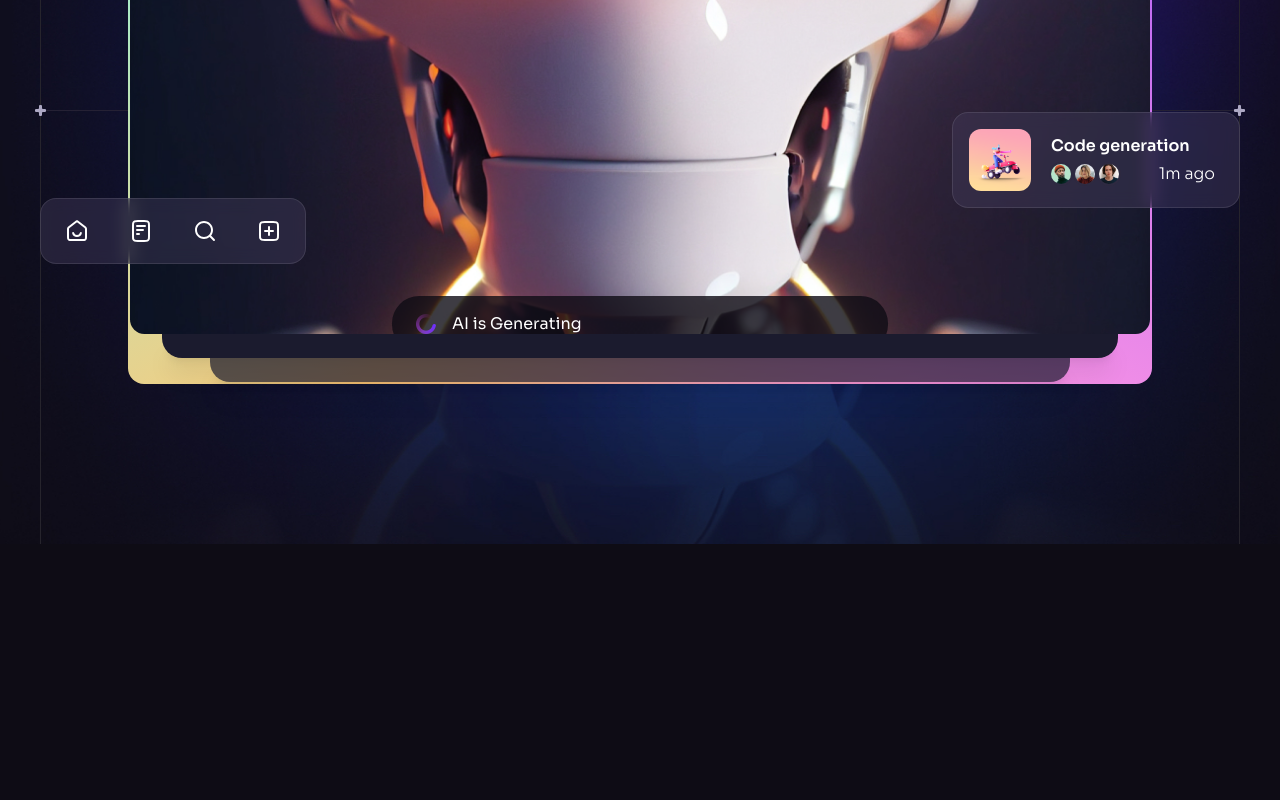
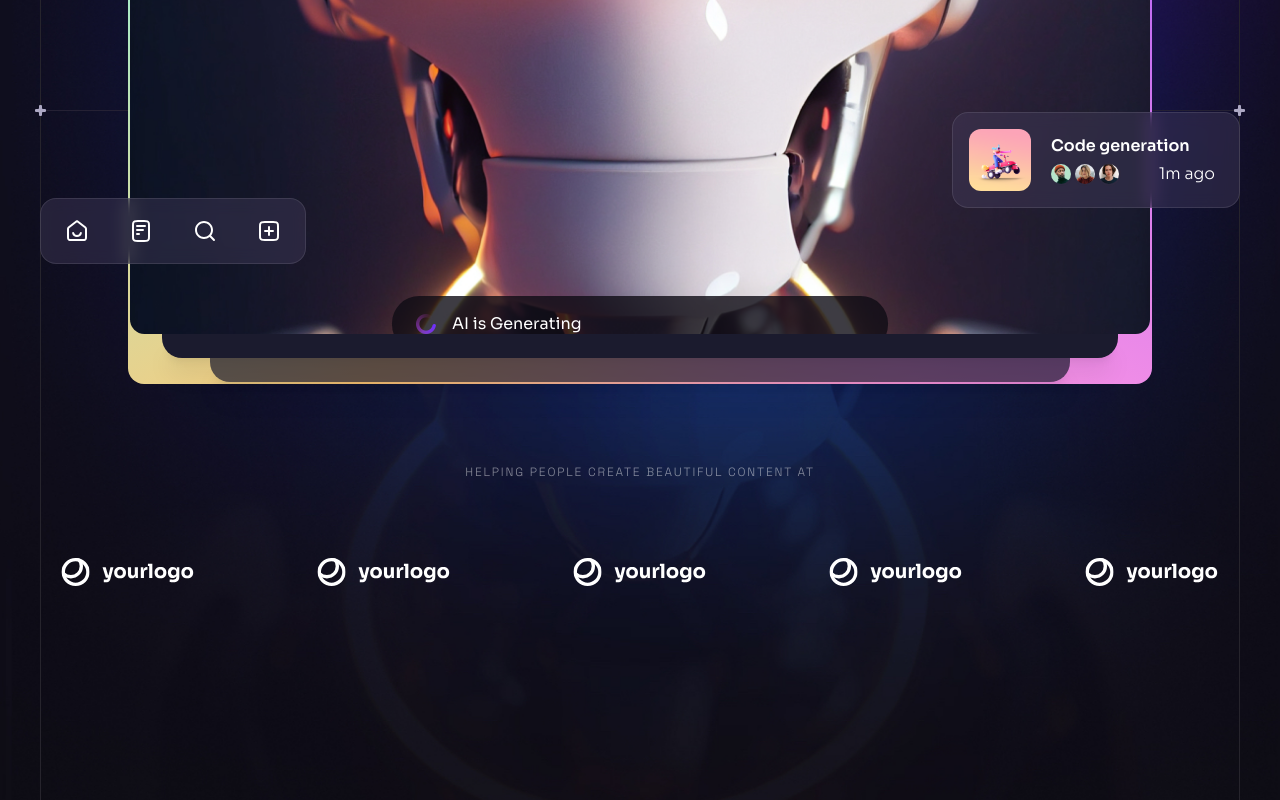
Before and after one commit to afnanhussain2002/Mind-Pulse, a React (Vite) app in the folder client/: page / in a window 1280 px wide. Shown: the part 774-1574 px from the top of the page. Before the commit the page ends 1318 px from the top, so only its background shows below. Built offline with nearby package versions, Linux system fonts and the light colour scheme.

Commit message:
Client: Add full hero section design

```diff
--- /dev/null
+++ b/client/src/components/CompanyLogos.jsx
@@ -0,0 +1,22 @@
+import { companyLogos } from "../contans";
+
+const CompanyLogos = ({ className }) => {
+  return (
+    <div className={className}>
+      <h5 className="tagline mb-6 text-center text-n-1/50">
+        Helping People Create Beautiful Content at
+      </h5>
+      <ul className="flex">
+        {companyLogos.map((logo, index) =>(
+          <li key={index}
+          className="flex items-center justify-center flex-1 h-[8.5rem]"
+          >
+            <img src={logo} width={134} height={28} alt={logo} />
+          </li>
+        ))}
+      </ul>
+    </div>
+  );
+};
+
+export default CompanyLogos;
--- a/client/src/components/Hero.jsx
+++ b/client/src/components/Hero.jsx
@@ -7,6 +7,7 @@
 import { useRef } from "react";
 import Generating from "./Generating";
 import Notification from "./Notification";
+import CompanyLogos from "./CompanyLogos";
 
 const Hero = () => {
   const parallaxRef = useRef(null);
@@ -94,6 +95,7 @@
         </div>
         <BackgroundCircles />
       </div>
+      <CompanyLogos className=" hidden relative z-10 mt-20 lg:block"/>
       <BottomLine />
     </Section>
   );
```
